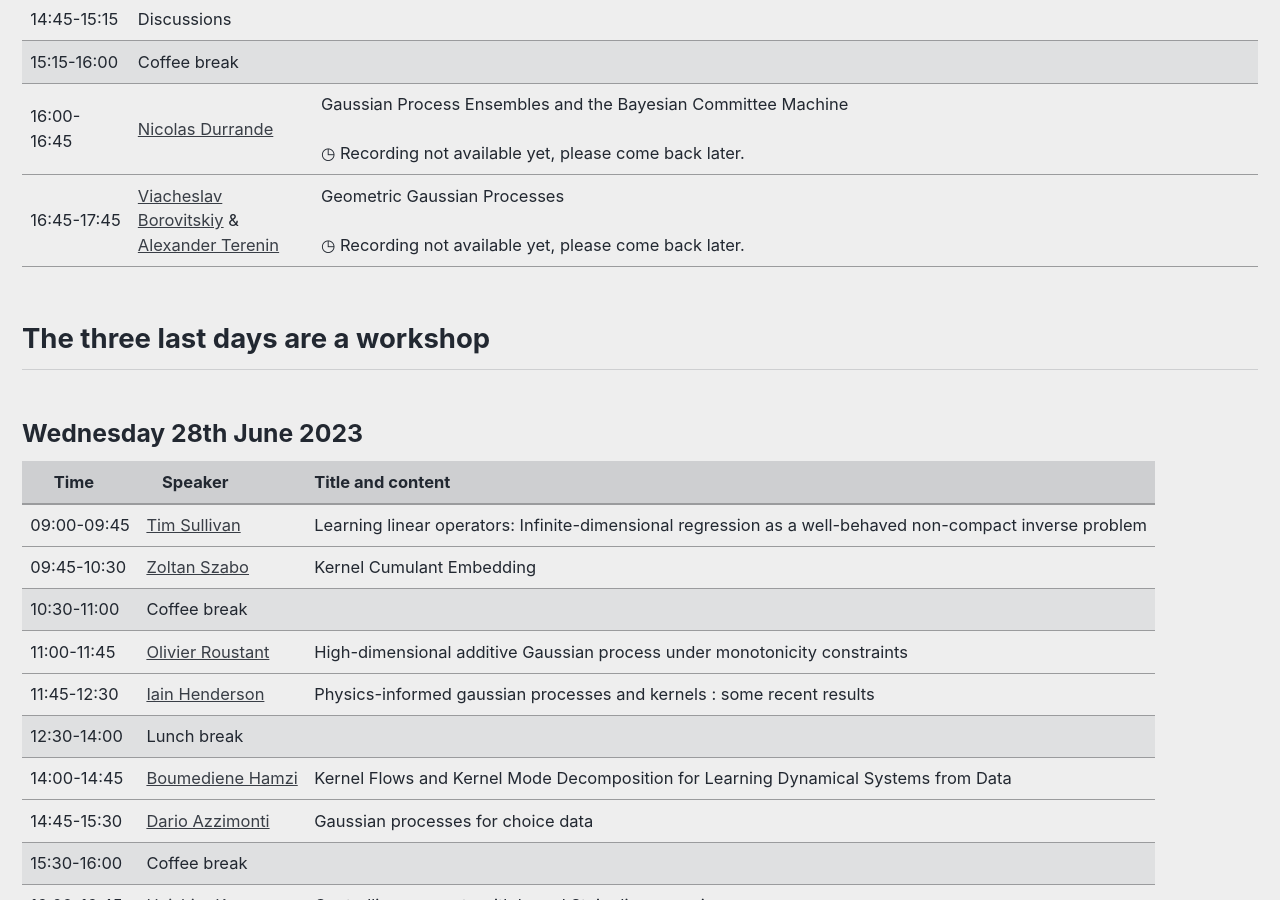
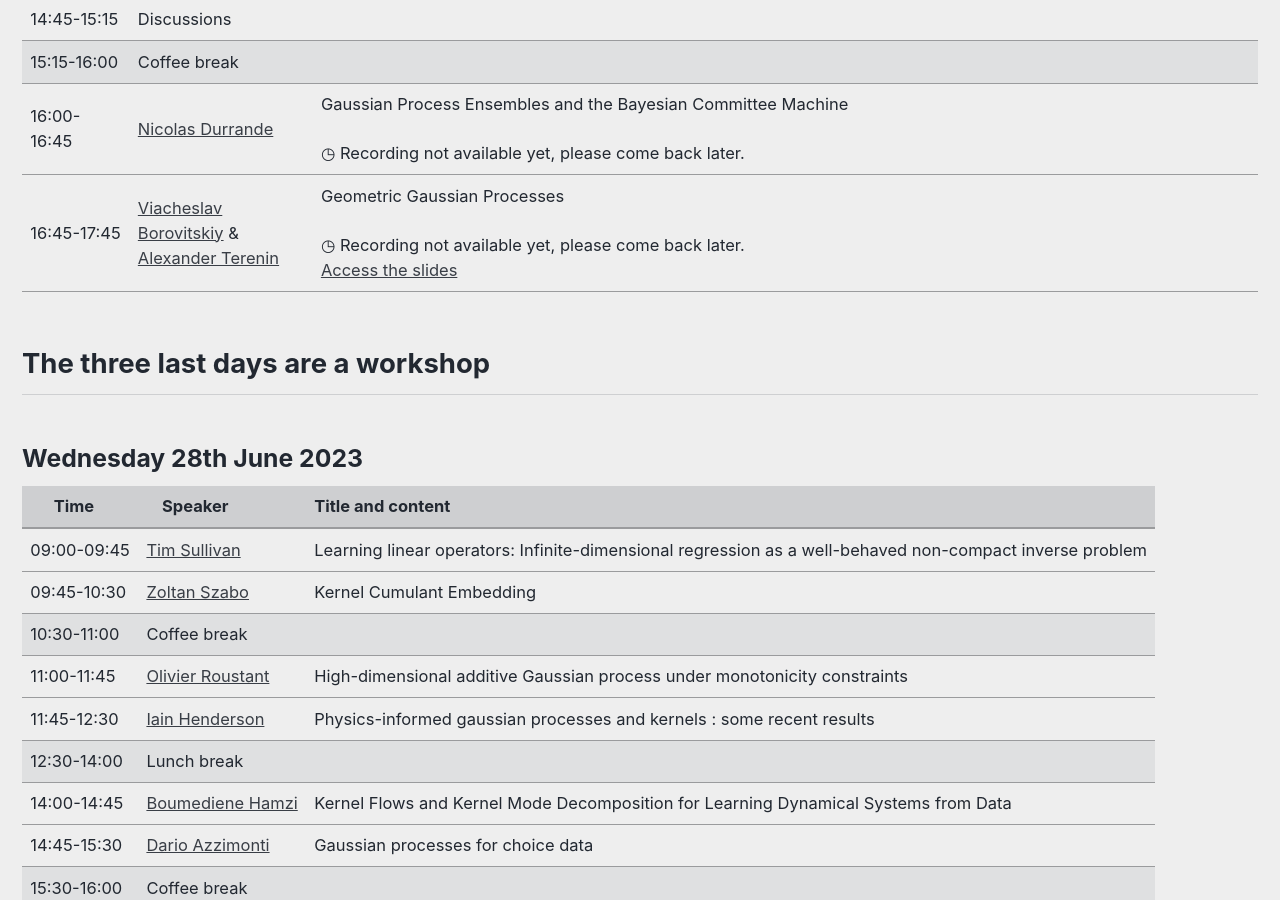
Before and after one commit to LIKE23-Bern/LIKE23-Bern.github.io, a Jekyll site: the page built from _pages/program.md, in a window 1280 px wide and 900 px high, scrolled down 2131 px. Built offline with Jekyll 4.4.1, drawn with Linux system fonts in a browser that asks for light colours; cached includes are drawn as plain includes.

Commit message:
Update program.md

```diff
--- a/_pages/program.md
+++ b/_pages/program.md
@@ -249,7 +249,8 @@ header:
 		</td>
 		<td>
 	        Geometric Gaussian Processes<br />
-		   <br /> &#9719; Recording not available yet, please come back later.
+		   <br /> &#9719; Recording not available yet, please come back later.<br />
+		    <a href="https://vab.im/download/2023-06-27-Geometric-Gaussian-Processes">Access the slides</a>
 	    </td>
 	</tr>
 </tbody>
```
